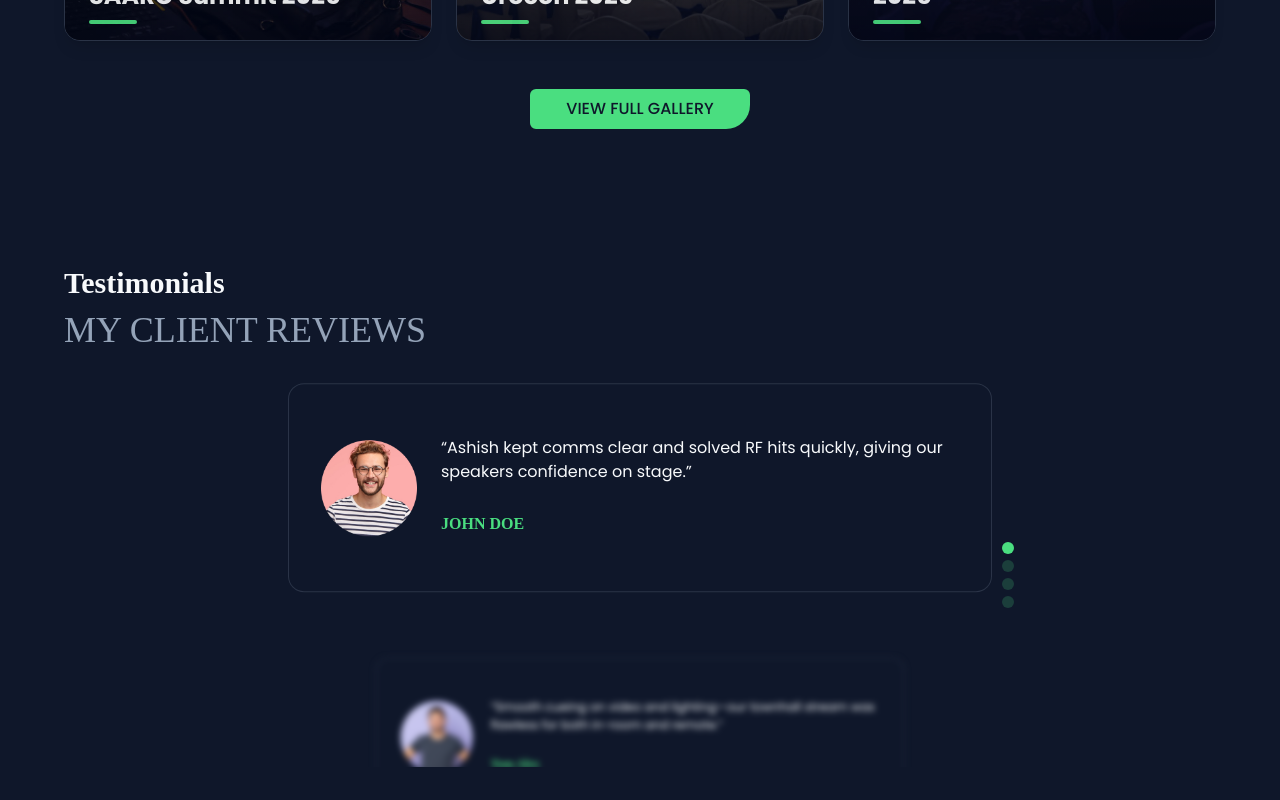
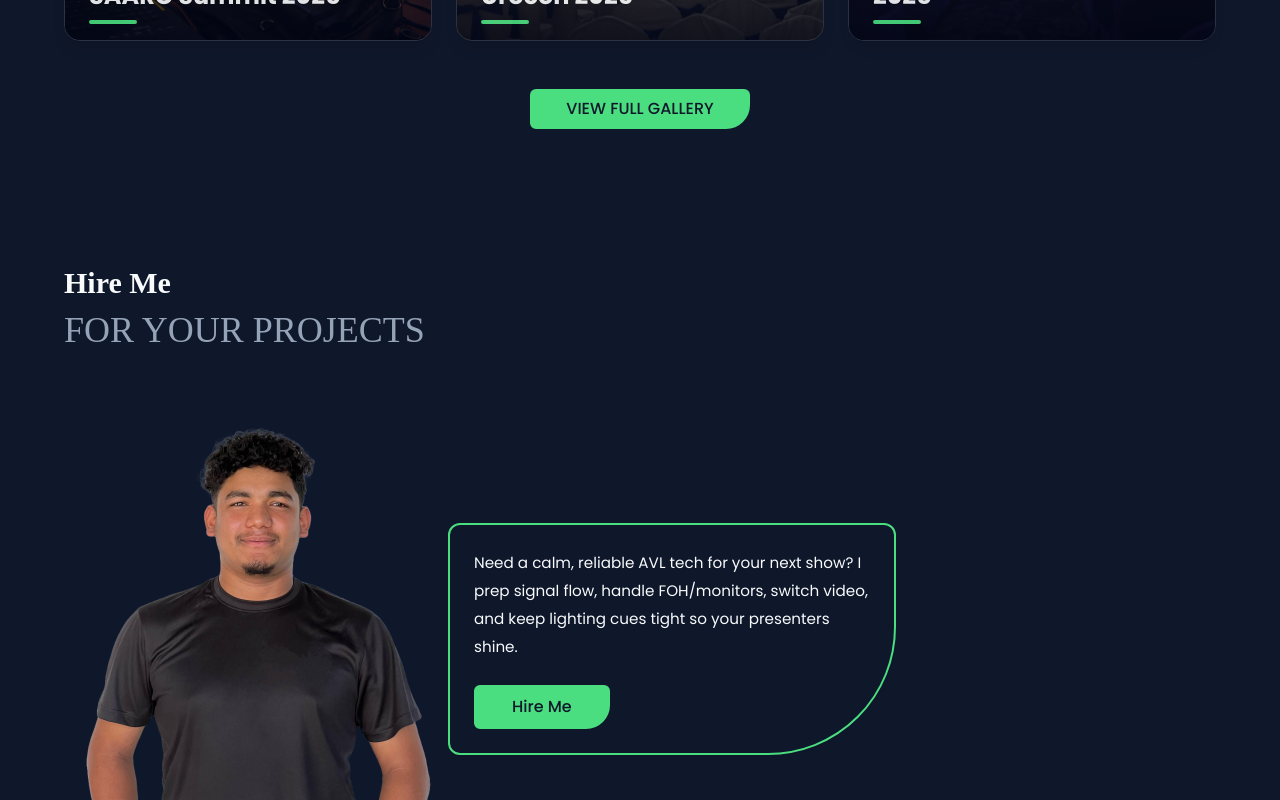
Before and after one commit to SushantBaniya/Ashish_Portfolio, a React (Vite) app in the folder react_portfolio_2/: page / in a window 1280 px wide. Shown: the part 2720-3520 px from the top of the page. Built offline with nearby package versions, Linux system fonts and the light colour scheme; a web font is replaced by a local one.

Commit message:
refactor: remove Testimonials component and related content for a cleaner portfolio

```diff
--- a/react_portfolio_2/src/App.jsx
+++ b/react_portfolio_2/src/App.jsx
@@ -4,7 +4,6 @@ import Navbar from "./Layouts/Navbar";
 import Skills from "./components/Skills";
 import Service from "./components/Services";
 import Projects from "./components/Projects";
-import Testimonials from "./components/Testimonials";
 import Hireme from "./components/Hireme";
 import Contact from "./components/Contact";
 import SkillDetail from "./pages/SkillDetail";
@@ -26,7 +25,6 @@ const HomePage = () => {
       <Skills />
       <Service />
       <Projects />
-      <Testimonials />
       <Hireme />
       <Contact />
       <footer className="p-3 text-center">
--- a/react_portfolio_2/src/Content.js
+++ b/react_portfolio_2/src/Content.js
@@ -18,11 +18,6 @@ import project3 from "./assets/images/Projects/Radcon_2026.jpg";
 import project4 from "./assets/images/Projects/Saarc.jpg";
 import project5 from "./assets/images/Projects/urocon.jpg";
 import project6 from "./assets/images/Projects/web_trading_concern.jpg";
-
-import avatar1 from "./assets/images/Testimonials/avatar1.png";
-import avatar2 from "./assets/images/Testimonials/avatar2.png";
-import avatar3 from "./assets/images/Testimonials/avatar3.png";
-import avatar4 from "./assets/images/Testimonials/avatar4.png";
 
 import Hireme_person from "./assets/images/Hireme/Ashish2.png";
 
@@ -210,36 +205,6 @@ export const content = {
       },
     ],
   },
-  Testimonials: {
-    title: "Testimonials",
-    subtitle: "MY CLIENT REVIEWS",
-    testimonials_content: [
-      {
-        review:
-          "“Ashish kept comms clear and solved RF hits quickly, giving our speakers confidence on stage.”",
-        img: avatar1,
-        name: "JOHN DOE",
-      },
-      {
-        review:
-          "“Smooth cueing on video and lighting—our townhall stream was flawless for both in-room and remote.”",
-        img: avatar2,
-        name: "Tom Alex",
-      },
-      {
-        review:
-          "“He walks in with a plan, keeps calm under pressure, and leaves the rig documented for the next show.”",
-        img: avatar3,
-        name: "Johnny",
-      },
-      {
-        review:
-          "“Dependable AVL tech—great with volunteers and fast at troubleshooting lighting and Video issues.”",
-        img: avatar4,
-        name: "ROBBIN",
-      },
-    ],
-  },
   Hireme: {
     title: "Hire Me",
     subtitle: "FOR YOUR PROJECTS",
--- a/react_portfolio_2/src/components/Testimonials.jsx
+++ /dev/null
@@ -1,70 +0,0 @@
-import { content } from "../Content";
-// Import Swiper React components
-import { Swiper, SwiperSlide } from "swiper/react";
-
-// Import Swiper styles
-import "swiper/css";
-import "swiper/css/pagination";
-
-import { Pagination } from "swiper";
-import { useState } from "react";
-
-const Testimonials = () => {
-  const { Testimonials } = content;
-  const [activeIndex, setActiveIndex] = useState(0);
-  return (
-    <section>
-      <div className="md:container px-5 pt-14">
-        <h2 className="title" data-aos="fade-down">
-          {Testimonials.title}
-        </h2>
-        <h4 className="subtitle" data-aos="fade-down">
-          {Testimonials.subtitle}
-        </h4>
-        <br />
-        <Swiper
-          direction={"horizontal"}
-          pagination={{
-            clickable: true,
-          }}
-          data-aos="fade-up"
-          loop={true}
-          spaceBetween={40}
-          slidesPerView={1}
-          breakpoints={{
-            768: {
-              direction: "vertical",
-              slidesPerView: 1.7,
-            },
-          }}
-          onSlideChange={(e) => {
-            console.log(e.realIndex);
-            setActiveIndex(e.realIndex);
-          }}
-          modules={[Pagination]}
-          className="md:h-96 h-auto min-h-[300px] max-w-3xl"
-        >
-          {Testimonials.testimonials_content.map((content, i) => (
-            <SwiperSlide key={i}>
-              <div
-                className={` duration-500 bg-bg_light_primary mx-8 border-[1px]
-              p-8 h-full rounded-2xl flex items-center gap-6
-               border-gray/20 md:flex-row flex-col
-                ${activeIndex !== i && "scale-75 blur-sm"}`}
-              >
-                <img src={content.img} alt="..." className="h-24" />
-                <div>
-                  <p className="sm:text-base text-sm">{content.review}</p>
-                  <br />
-                  <h6>{content.name}</h6>
-                </div>
-              </div>
-            </SwiperSlide>
-          ))}
-        </Swiper>
-      </div>
-    </section>
-  );
-};
-
-export default Testimonials;
```
